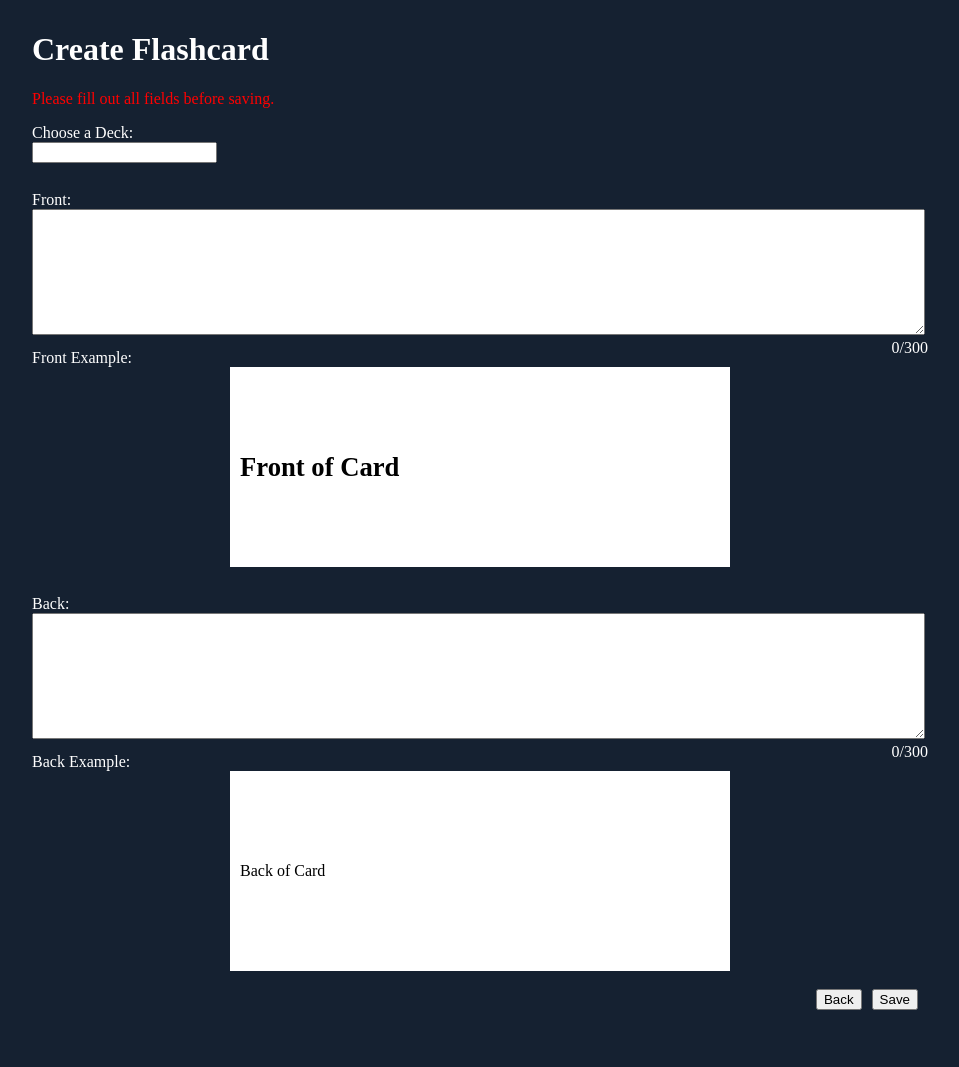
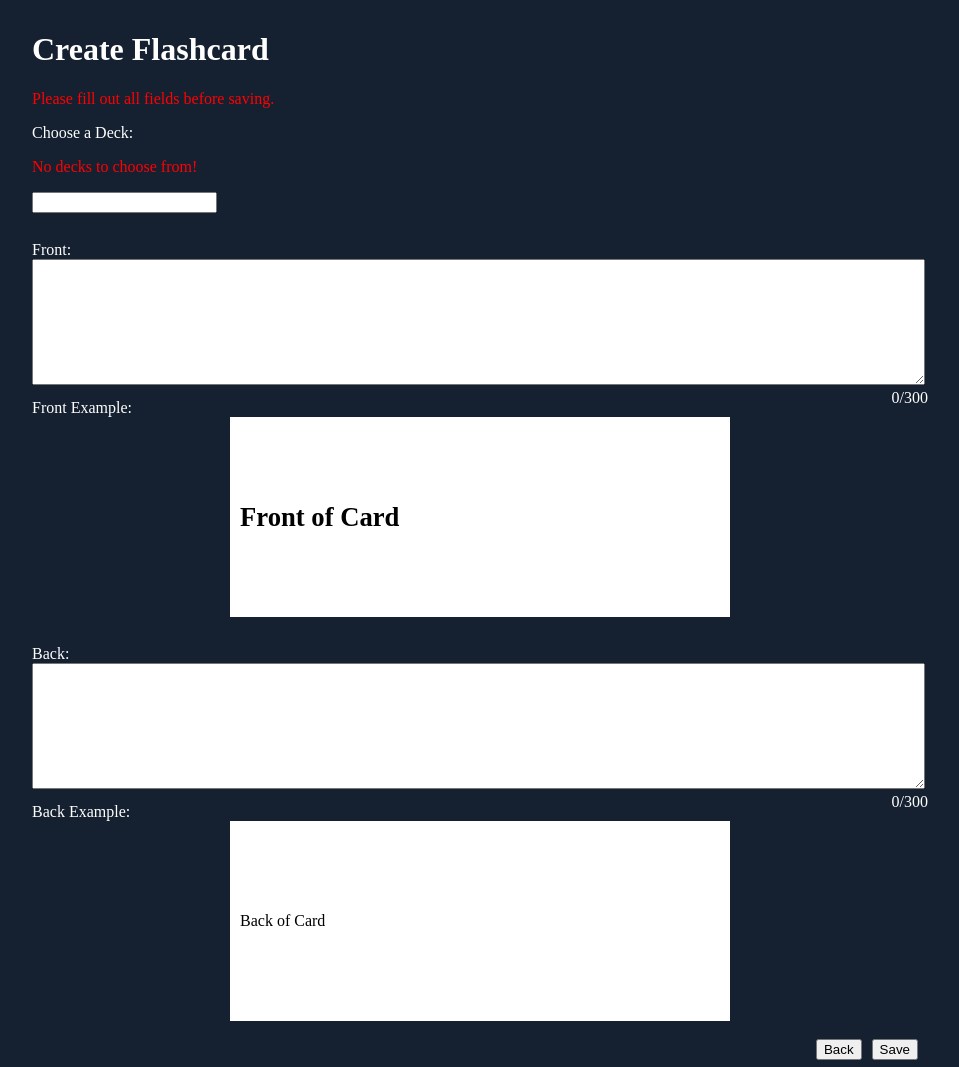
Before and after one commit to tyler-cranmer/Quizzex, a Flask app: page /addNewCard in a window 1280 px wide. Shown: the whole page, without its empty margins (160-1119 px from the left). Before the commit the page ends 1010 px from the top, so only its background shows below. Run offline with Flask 2, Linux system fonts and the light colour scheme.

Commit message:
added debug statement for deck select

```diff
--- a/root/templates/create-new-card.html
+++ b/root/templates/create-new-card.html
@@ -22,6 +22,7 @@
           {{ decks|safe }}
         </select>
       {% else %}
+        <p style="color:red;">No decks to choose from!</p>
         <input name="deck-select" type="text"/>
       <!--
           <option value="history">History</option>
```
